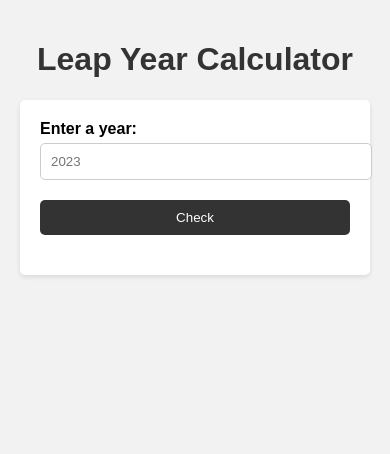
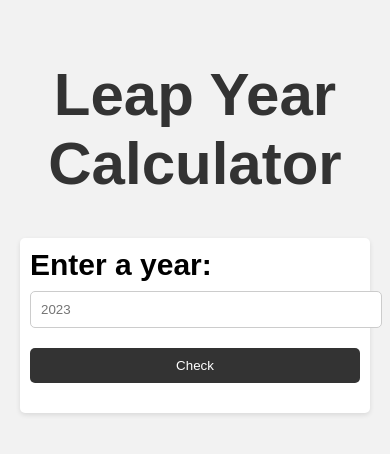
Before and after one commit to KirbyGamer64/Leap-Year, a plain HTML site: page index.html in a window 390 px wide. Drawn offline with Linux system fonts and the light colour scheme.

Commit message:
Update index.html
test

```diff
--- a/index.html
+++ b/index.html
@@ -8,6 +8,7 @@
             background-color: #f2f2f2;
             margin: 0;
             padding: 20px;
+            font-size: 50px;
         }
 
         h1 {
@@ -32,6 +33,7 @@
             display: block;
             font-weight: bold;
             margin-bottom: 5px;
+
         }
 
         input[type="number"] {
@@ -60,6 +62,18 @@
             margin-top: 20px;
             text-align: center;
             font-weight: bold;
+        }
+
+        /* Media queries for mobile devices */
+        @media only screen and (max-width: 600px) {
+            body {
+                font-size: 30px;
+            }
+
+            .container {
+                max-width: 100%;
+                padding: 10px;
+            }
         }
     </style>
 </head>
```
